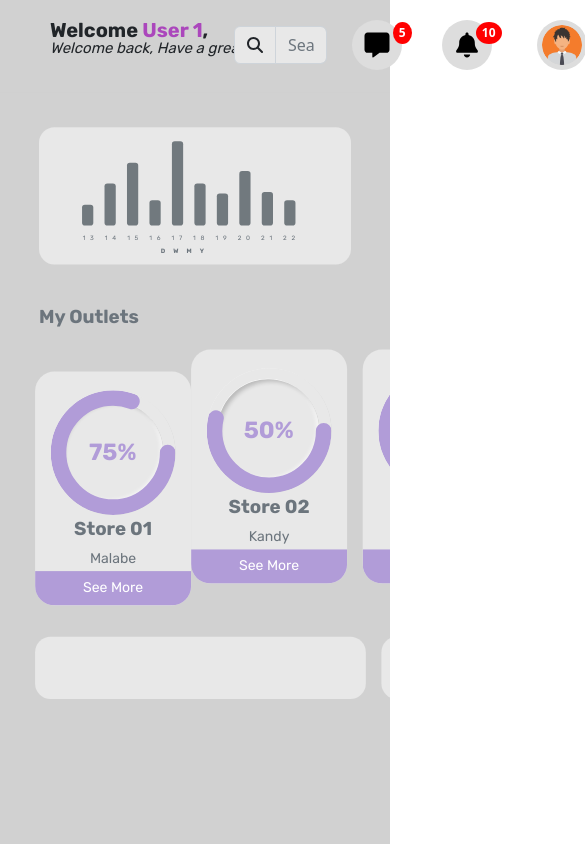
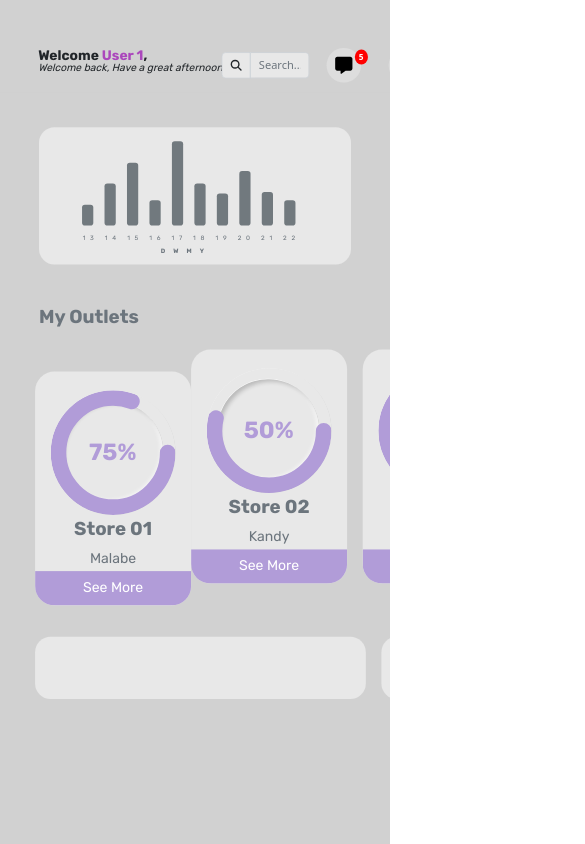
Before and after one commit to ProInventory/Warehouse-frontend, a React (Create React App) app: page /home in a window 390 px wide. Shown: the whole page, 585 px wide, since content can reach past the window. Built offline with nearby package versions, Linux system fonts and the light colour scheme.

Commit message:
responsive NavBar

```diff
--- a/src/components/common/navBar.jsx
+++ b/src/components/common/navBar.jsx
@@ -155,6 +155,15 @@ const Container = styled.div`
 	.message-container {
 		display: none;
 	}
+
+	@media (max-width: 1800px) {
+		width: 135%;
+		transform-origin: top left;
+		transform: scale(0.69) translate(1%, 25%);
+		position: relative;
+		top: 20px;
+		left: 0px;
+	}
 `;
 
 const NavBar = () => {
```
